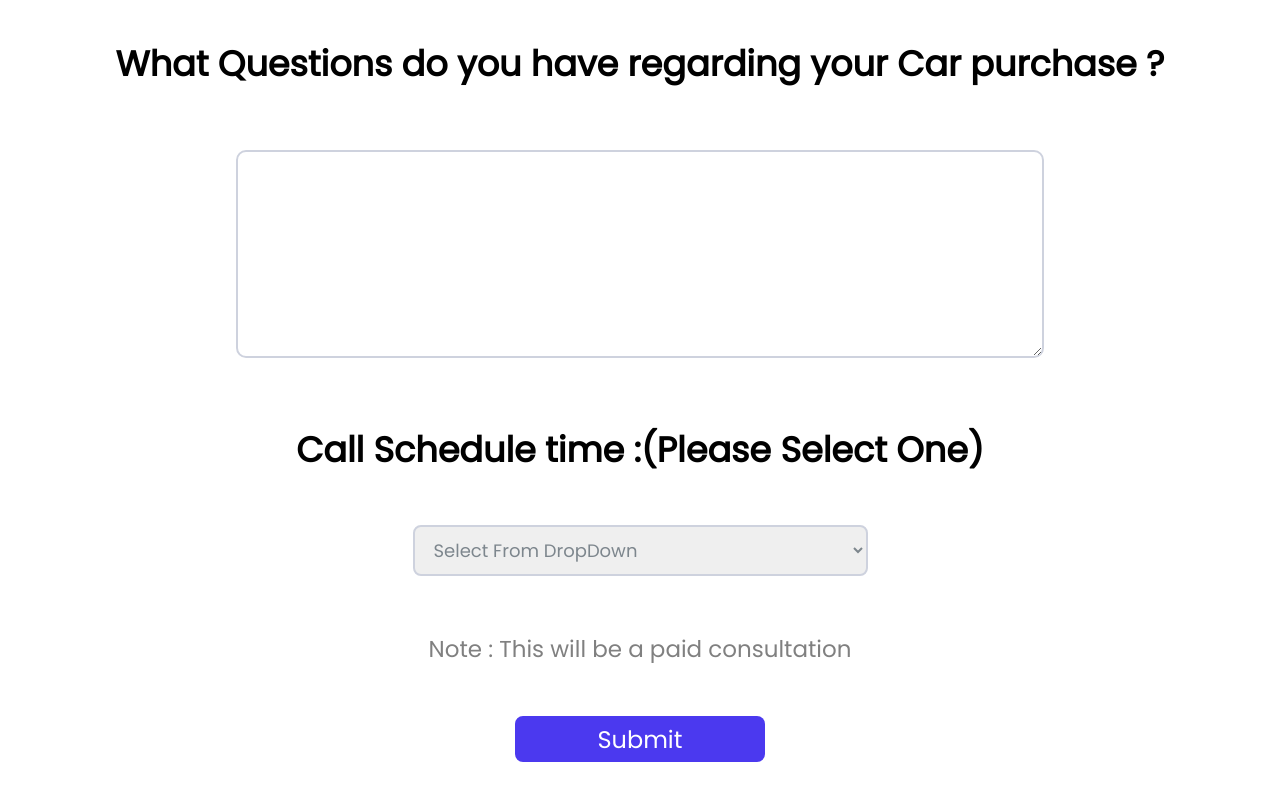
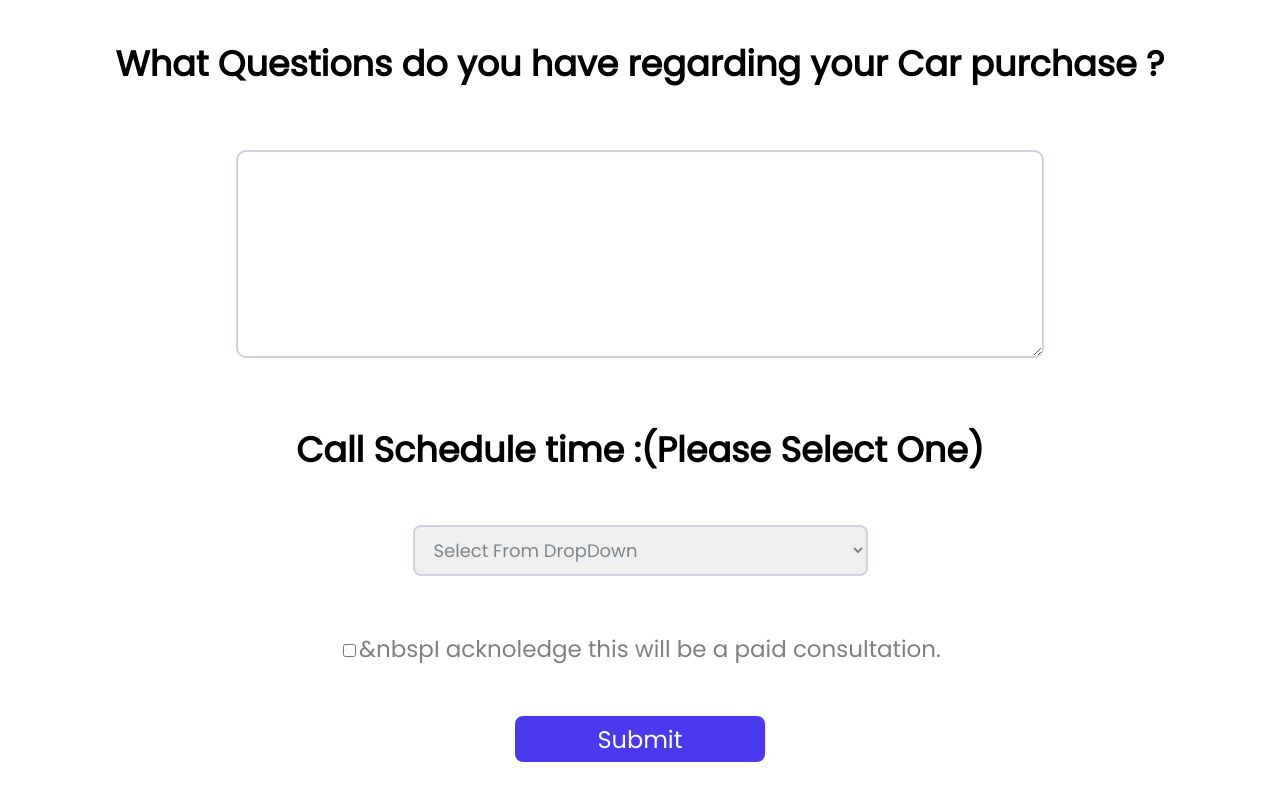
Before and after one commit to RanjithKumarT35/RevnitroFormsFront, a React (Create React App) app: page /CarConsultation in a window 1280 px wide. Shown: the part 1066-1866 px from the top of the page. Built offline with nearby package versions, Linux system fonts and the light colour scheme; no server answers.

Commit message:
Update CarConsultation.js

```diff
--- a/src/forms/CarConsultation.js
+++ b/src/forms/CarConsultation.js
@@ -277,7 +277,12 @@ function CarConsultation() {
                 </select>
               </div>
                      <div class="disclaimer">
-                Note : This will be a paid consultation
+               <input
+                    type="checkbox"
+                    id="formscheckboxxxx"
+                    required
+                  />
+                 &nbsp<span>I acknoledge this will be a paid consultation.</span>
               </div>
               <div className="carspurchasebuuttonss">
                 <button type="submit">Submit</button>
```
